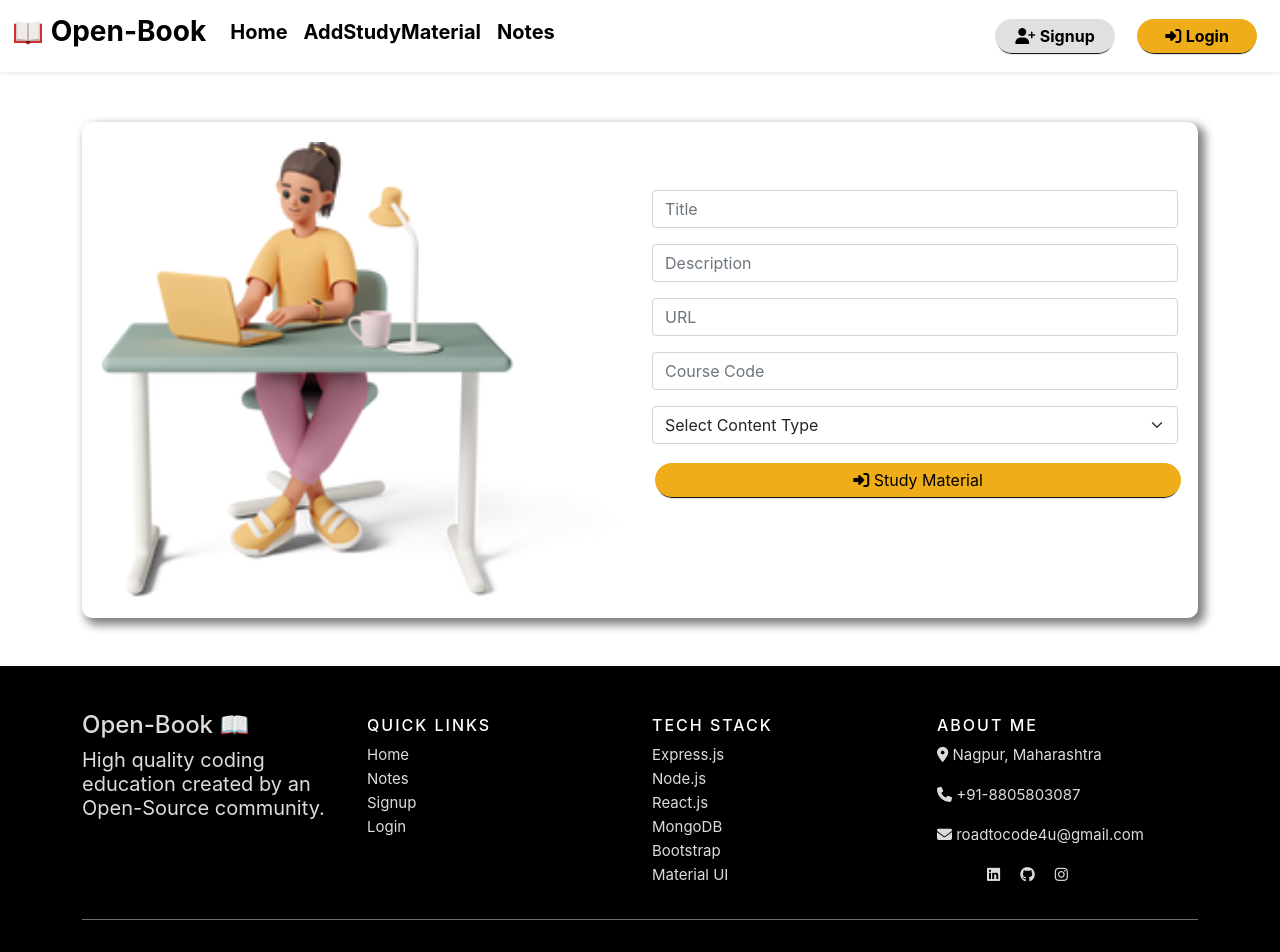
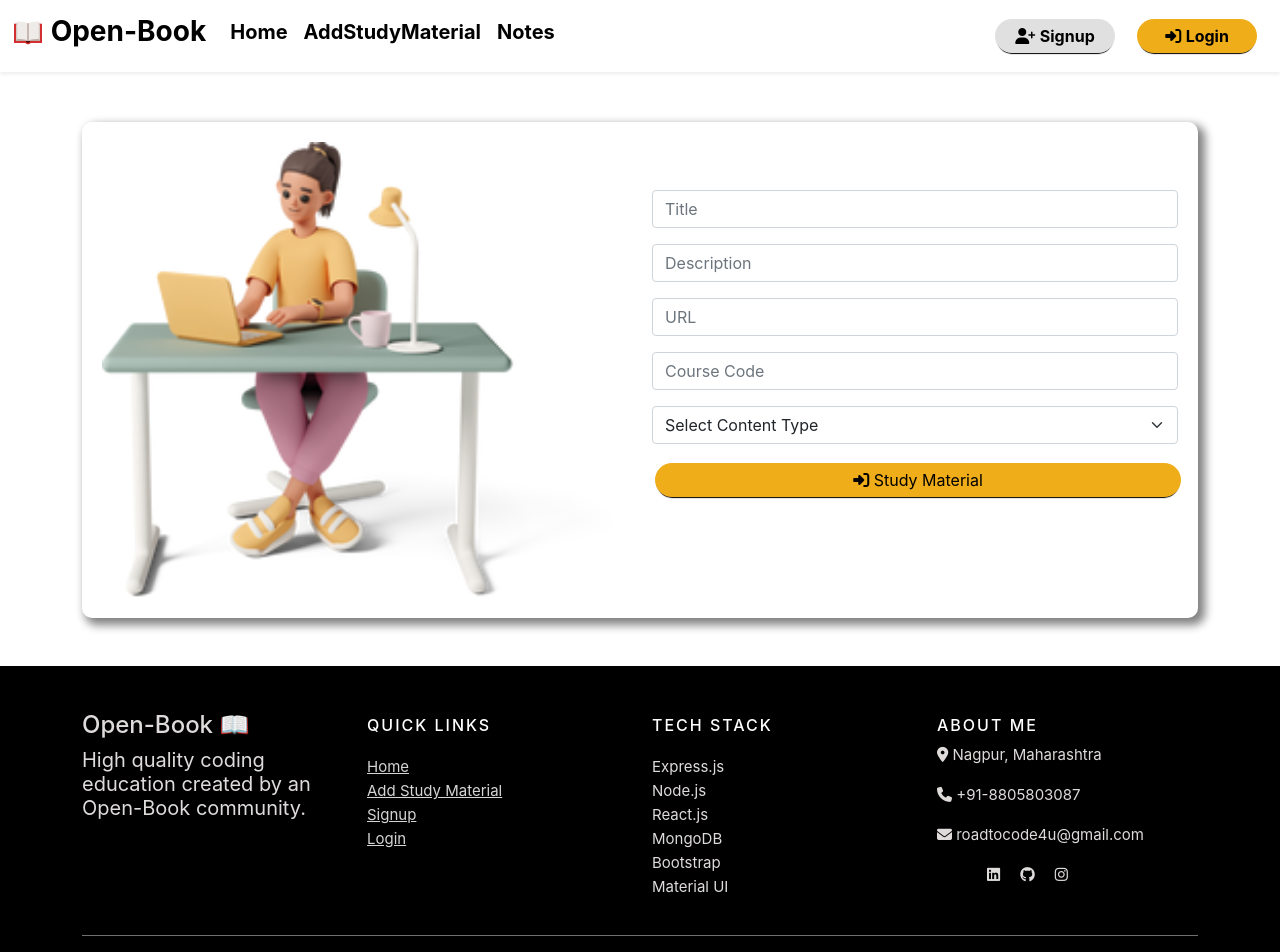
Before and after one commit to roadtocode4u/openbook, a React (Create React App) app in the folder client/: page /studymaterial/add in a window 1280 px wide. Shown: the top 952 px of the page. Built offline with nearby package versions, Linux system fonts and the light colour scheme; the HTML template or start-up script is replaced by a standard one.

Commit message:
ref: added footer links

```diff
--- a/client/src/components/Footer/Footer.css
+++ b/client/src/components/Footer/Footer.css
@@ -157,3 +157,9 @@
 .icon-div1{
     margin-right: 20px;
 }
+
+.footer-links {
+    display: flex;
+    flex-direction: column;
+    margin: 20px 0;
+}
--- a/client/src/components/Footer/Footer.js
+++ b/client/src/components/Footer/Footer.js
@@ -11,17 +11,17 @@ export default function Footer() {
                         <div class="col-sm-12 col-md-3">
                             <p class="text-justify">
                                 <h4>Open-Book 📖</h4>
-                                High quality coding education created by an Open-Source community.
+                                High quality coding education created by an Open-Book community.
                             </p>
                         </div>
 
                         <div class="col-xs-6 col-md-3">
                             <h6>Quick Links</h6>
                             <ul class="footer-links">
-                                <li>Home</li>
-                                <li>Notes</li>
-                                <li>Signup</li>
-                                <li>Login</li>
+                                <a href="/">Home</a>
+                                <a href="/studymaterial/add">Add Study Material</a>
+                                <a href="/signup">Signup</a>
+                                <a href="/login">Login</a>
                             </ul>
                         </div>
 
```
